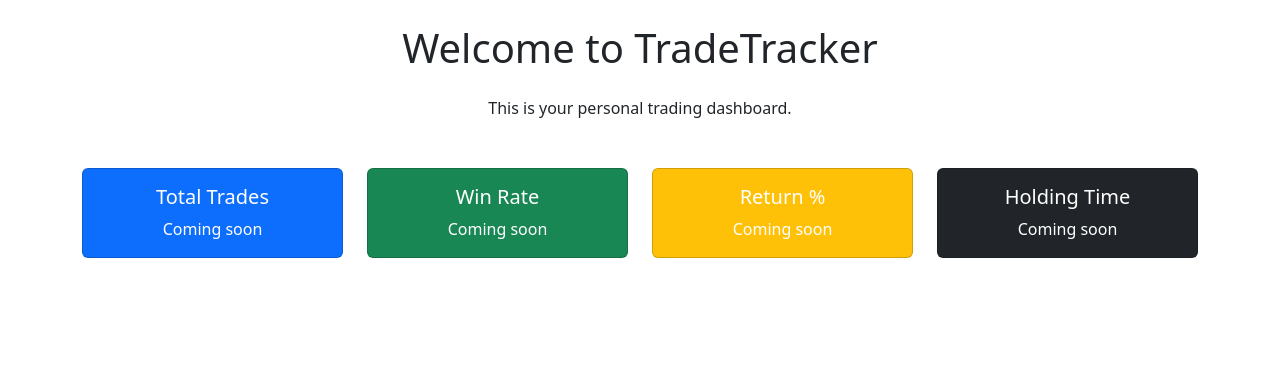
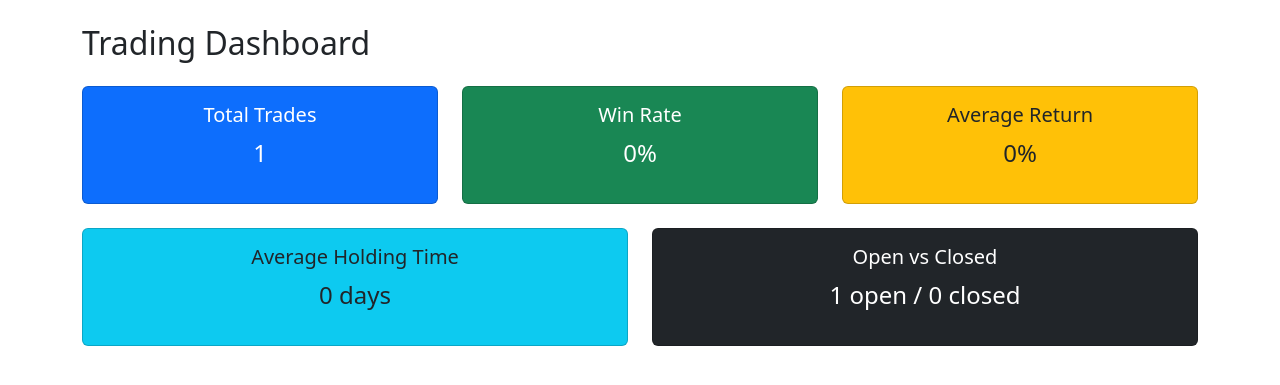
Before and after one commit to carlssonanton87/milestone-project-3, a Django app: page / in a window 1280 px wide. Shown: the part 56-441 px from the top of the page. Run offline with Django 5.2, Linux system fonts and the light colour scheme; a user stored in the database is signed in; data comes from the database, SQL or seed files in the repository.

Commit message:
Add trading performance stats to dashboard

```diff
--- a/trades/templates/trades/dashboard.html
+++ b/trades/templates/trades/dashboard.html
@@ -1,43 +1,53 @@
 {% extends 'trades/base.html' %}
+{% block content %}
 
-{% block content %}
-<div class="text-center">
-    <h1 class="mb-4">Welcome to TradeTracker</h1>
-    <p>This is your personal trading dashboard.</p>
+<h2 class="mb-4">Trading Dashboard</h2>
 
-    <div class="row mt-5">
-        <div class="col-md-3">
-            <div class="card text-white bg-primary mb-3">
+<div class="row text-center">
+  <div class="col-md-4 mb-4">
+    <div class="card bg-primary text-white">
       <div class="card-body">
-                    <h5 class="card-title">Total Trades</h5>
-                    <p class="card-text">Coming soon</p>
+        <h5>Total Trades</h5>
+        <p class="fs-4">{{ total_trades }}</p>
       </div>
     </div>
   </div>
-        <div class="col-md-3">
-            <div class="card text-white bg-success mb-3">
+
+  <div class="col-md-4 mb-4">
+    <div class="card bg-success text-white">
       <div class="card-body">
-                    <h5 class="card-title">Win Rate</h5>
-                    <p class="card-text">Coming soon</p>
+        <h5>Win Rate</h5>
+        <p class="fs-4">{{ win_rate }}%</p>
       </div>
     </div>
   </div>
-        <div class="col-md-3">
-            <div class="card text-white bg-warning mb-3">
+
+  <div class="col-md-4 mb-4">
+    <div class="card bg-warning text-dark">
       <div class="card-body">
-                    <h5 class="card-title">Return %</h5>
-                    <p class="card-text">Coming soon</p>
+        <h5>Average Return</h5>
+        <p class="fs-4">{{ avg_return }}%</p>
       </div>
     </div>
   </div>
-        <div class="col-md-3">
-            <div class="card text-white bg-dark mb-3">
+
+  <div class="col-md-6 mb-4">
+    <div class="card bg-info text-dark">
       <div class="card-body">
-                    <h5 class="card-title">Holding Time</h5>
-                    <p class="card-text">Coming soon</p>
+        <h5>Average Holding Time</h5>
+        <p class="fs-4">{{ avg_holding }} days</p>
+      </div>
+    </div>
+  </div>
+
+  <div class="col-md-6 mb-4">
+    <div class="card bg-dark text-white">
+      <div class="card-body">
+        <h5>Open vs Closed</h5>
+        <p class="fs-4">{{ open_trades }} open / {{ closed_trades }} closed</p>
       </div>
     </div>
   </div>
 </div>
-</div>
+
 {% endblock %}
--- a/trades/views.py
+++ b/trades/views.py
@@ -2,6 +2,7 @@ from django.shortcuts import render, redirect
 from django.shortcuts import get_object_or_404
 from django.contrib.auth.decorators import login_required
 from django.contrib import messages
+from django.db.models import Avg, Count, Q
 
 from .models import Trade
 from .forms import TradeForm
@@ -10,10 +11,35 @@ from .forms import TradeForm
 @login_required
 def dashboard(request):
     """
-    Displays the main dashboard view with a welcome message.
-    Future version will include win rate, return %, and other stats.
+    Display trade performance stats for the logged-in user.
     """
-    return render(request, 'trades/dashboard.html')
+    trades = Trade.objects.filter(user=request.user)
+
+    total_trades = trades.count()
+    wins = trades.filter(outcome='win').count()
+    closed_trades = trades.exclude(outcome='open').count()
+    open_trades = trades.filter(outcome='open').count()
+
+    win_rate = (wins / closed_trades) * 100 if closed_trades > 0 else 0
+
+    # Calculate average return only for trades with an exit price
+    return_values = [t.return_percent() for t in trades if t.return_percent() is not None]
+    avg_return = sum(return_values) / len(return_values) if return_values else 0
+
+    # Calculate average holding days only for trades with exit_date
+    holding_days = [t.holding_days() for t in trades if t.holding_days() is not None]
+    avg_holding = sum(holding_days) / len(holding_days) if holding_days else 0
+
+    context = {
+        'total_trades': total_trades,
+        'open_trades': open_trades,
+        'closed_trades': closed_trades,
+        'win_rate': round(win_rate, 2),
+        'avg_return': round(avg_return, 2),
+        'avg_holding': round(avg_holding, 2),
+    }
+
+    return render(request, 'trades/dashboard.html', context)
 
 
 @login_required
```
Lines whose indentation alone changed are shown as unchanged.
